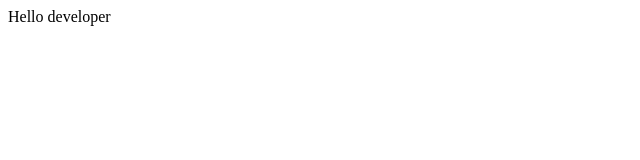
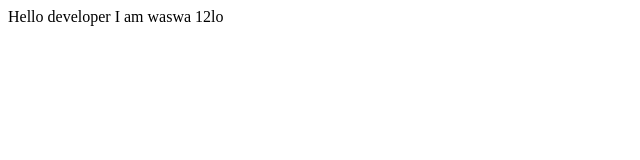
Before and after one commit to waswa12lo/College-money, a plain HTML site: page Index.html in a window 1280 px wide. Shown: the whole page, without its empty margins (0-640 px from the left). Drawn offline with Linux system fonts and the light colour scheme.

Commit message:
Update Index.html

```diff
--- a/Index.html
+++ b/Index.html
@@ -4,5 +4,6 @@
 </head>
 <body>
 <hl>Hello developer</hl>
+  I am waswa 12lo
 </body>
 </html>
```
